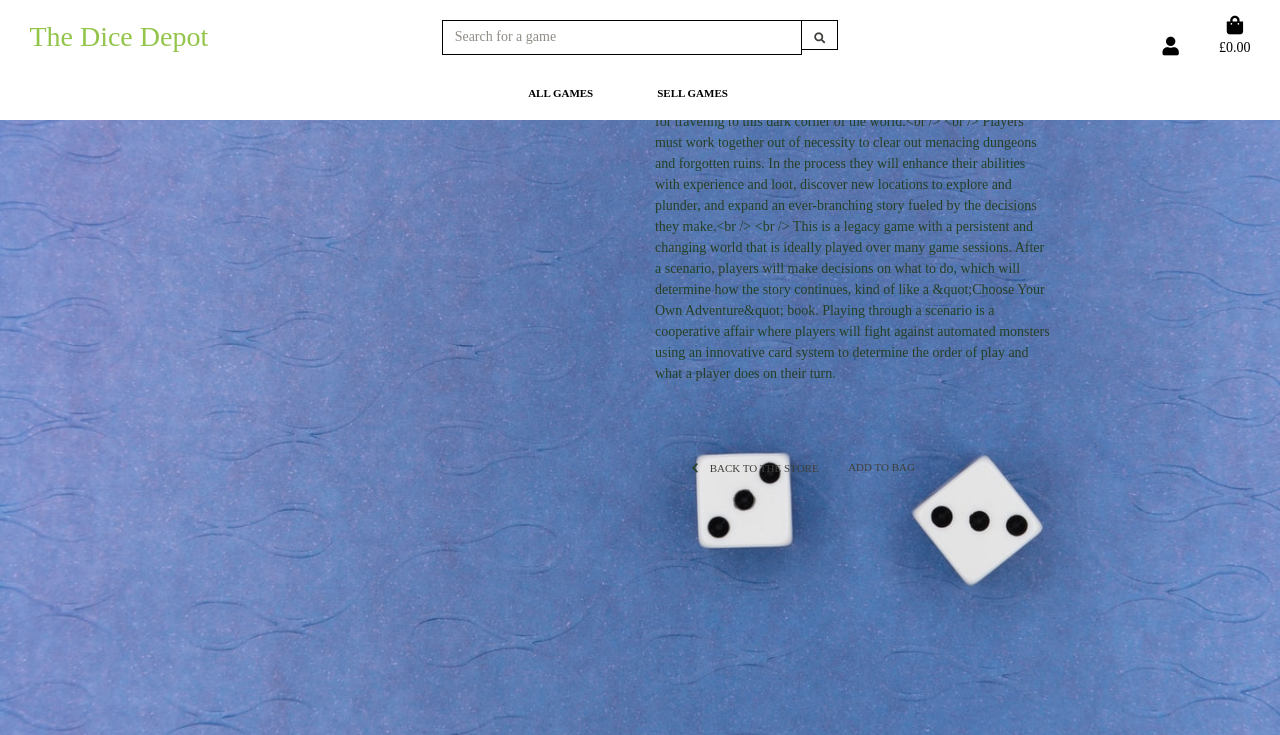
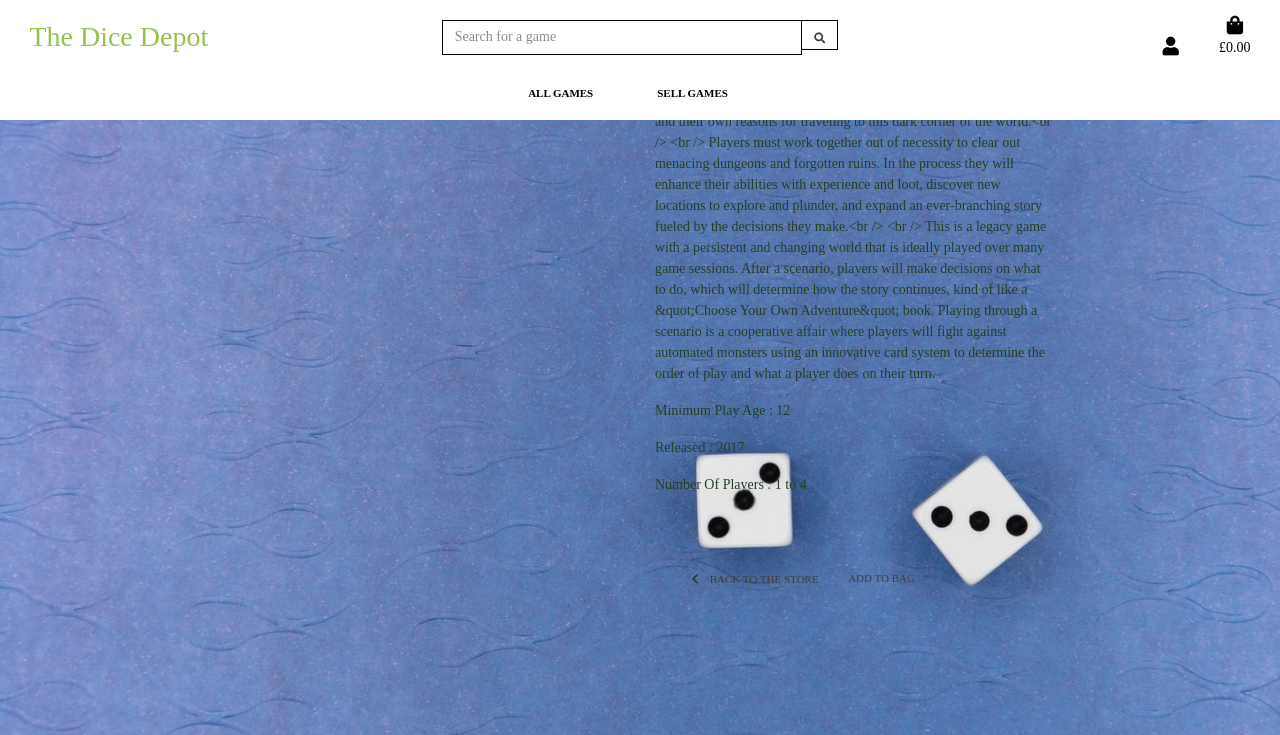
Before and after one commit to Scrambles86/dice_depot, a Django app: page /products/1 in a window 1280 px wide. Shown: the top 735 px of the page. Run offline with Django 3.2, Linux system fonts and the light colour scheme; data comes from the database, SQL or seed files in the repository; some libraries are stand-ins or nearby versions; some web fonts are replaced.

Commit message:
Additional product details added to product description page

```diff
--- a/products/templates/products/product_description.html
+++ b/products/templates/products/product_description.html
@@ -23,7 +23,10 @@
                             <a class="text-danger" href="{% url 'delete_product' product.id %}">Delete</a>
                         </small>
                     {% endif %}
-                    <p class="mt-3">{{ products.description }}</p>
+                    <p class="mt-3">Game Details : {{ products.description }}</p>
+                    <p class="mt-3">Minimum Play Age : {{ products.min_age }}</p>
+                    <p class="mt-3">Released : {{ products.year_published }}</p>
+                    <p class="mt-3">Number Of Players : {{ products.min_players }} to {{ products.max_players }}</p>
                             <div class="col{% if s %}-12 mt-2{% endif %}">
                                 <a href="{% url 'all_products' %}" class="btn btn-outline-black rounded-0 mt-5">
                                     <span class="icon">
```
